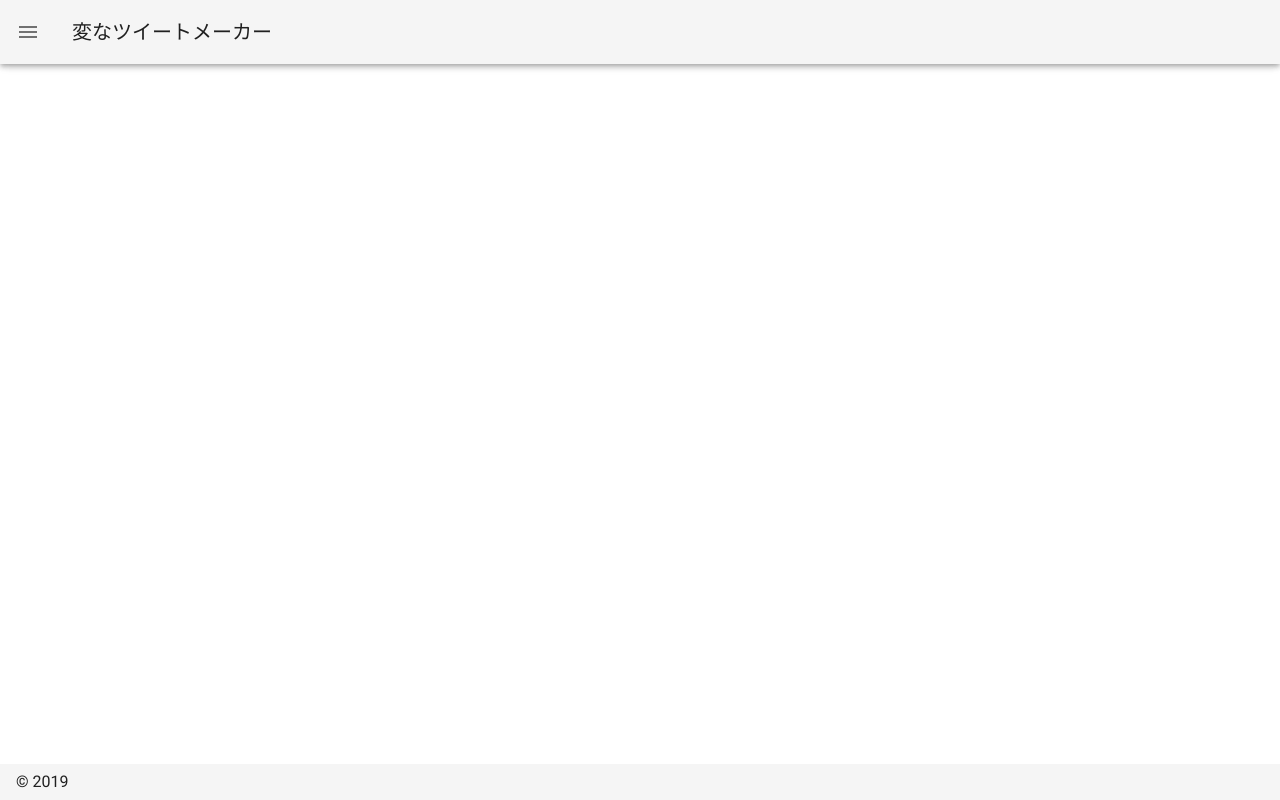
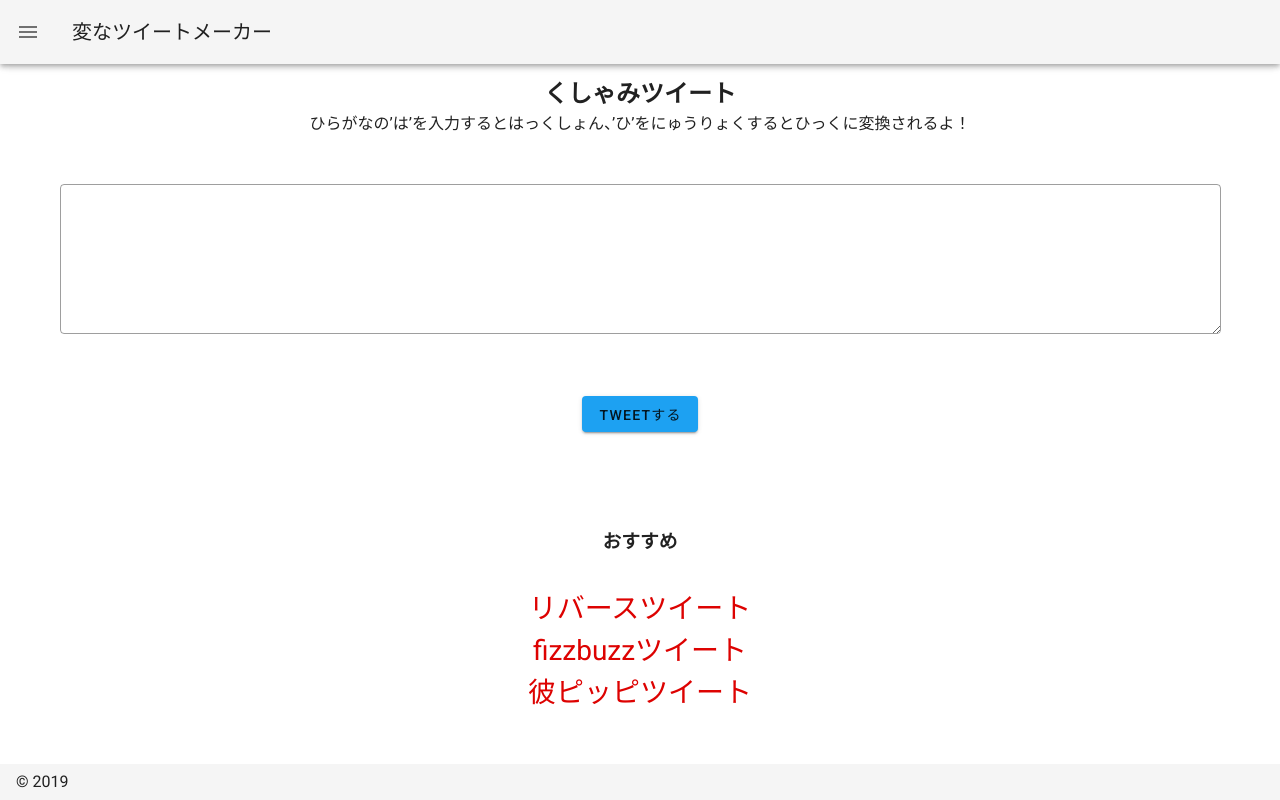
Before and after one commit to harukitosa/strange-tweet-maker, a Nuxt app: page /kushami in a window 1280 px wide. Before the commit this address had no page. Built offline with nearby package versions, Linux system fonts and the light colour scheme.

Commit message:
commit!!

```diff
--- /dev/null
+++ b/components/Favorite.vue
@@ -0,0 +1,28 @@
+<template>
+    <div class="favorite">
+        <h3>おすすめ</h3>
+        <nuxt-link class="link" to="/inspire">リバースツイート</nuxt-link>
+        <nuxt-link class="link" to="/fizbuzz">fizzbuzzツイート</nuxt-link>
+        <nuxt-link class="link" to="/karepip">彼ピッピツイート</nuxt-link>
+    </div>
+</template>
+
+<style scoped>
+.favorite {
+    max-width: 600px;
+    width: 100vw;
+    margin: auto;
+    display: flex;
+    flex-flow: column nowrap;
+    justify-content: center;
+}
+h3 {
+  margin: 32px auto;
+}
+.link {
+    text-decoration: none;
+    margin: auto;
+    font-size: 28px;
+    color: #dd0201;
+}
+</style>
--- a/layouts/default.vue
+++ b/layouts/default.vue
@@ -35,6 +35,7 @@
     <v-content>
       <v-container>
         <nuxt />
+        <Favorite/>
       </v-container>
     </v-content>
     <v-navigation-drawer
@@ -64,6 +65,7 @@
 </template>
 
 <script>
+import Favorite from '../components/Favorite.vue'
 export default {
   data () {
     return {
@@ -105,6 +107,11 @@ export default {
           icon: 'mdi-chart-bubble',
           title: 'タヌキツイート',
           to: '/tanuki'
+        },
+        {
+          icon: 'mdi-chart-bubble',
+          title: 'くしゃみツイート',
+          to: '/kushami'
         }
       ],
       miniVariant: false,
@@ -112,6 +119,9 @@ export default {
       rightDrawer: false,
       title: '変なツイートメーカー'
     }
+  },
+  components: {
+    Favorite
   }
 }
 </script>
--- a/pages/index.vue
+++ b/pages/index.vue
@@ -8,8 +8,9 @@
                 <nuxt-link class="link" to="/karepip">- 彼ピッピツイート</nuxt-link>
                 <nuxt-link class="link" to="/inspire">- リバースツイート</nuxt-link>
                 <nuxt-link class="link" to="/bug">- 一つ飛ばしツイート</nuxt-link>
+                <nuxt-link class="link" to="/tanuki">- タヌキツイート</nuxt-link>
                 <nuxt-link class="link" to="/fizbuzz">- fizzbuzzツイート</nuxt-link>
-                <nuxt-link class="link" to="/tanuki">- タヌキツイート</nuxt-link>
+                <nuxt-link class="link" to="/kushami">- くしゃみツイート</nuxt-link>
             </div>
         </v-flex>
     </v-layout>
--- /dev/null
+++ b/pages/kushami.vue
@@ -0,0 +1,48 @@
+<template>
+    <v-layout>
+        <v-flex class="text-center">
+            <h2>くしゃみツイート</h2>
+            <p>ひらがなの’は’を入力するとはっくしょん、’ひ’をにゅうりょくするとひっくに変換されるよ！
+            </p>
+            <v-textarea outlined v-model="message" class="mt-12 mb-8"></v-textarea>
+            <v-btn class="mb-12" color="#1DA1F2" @click="popUpTweetWindow()">tweetする</v-btn>
+            <p>{{reverse}}</p>
+        </v-flex>
+    </v-layout>
+</template>
+
+<script>
+export default {
+    name: 'home',
+    components: {
+
+    },
+    data() {
+        return {
+            message: ''
+        }
+    },
+    computed: {
+        reverse: function() {
+            var str = '';
+            for (var i = 0; i < this.message.length; i++) {
+                if(this.message[i] == 'は' || this.message[i] == 'ハ') {
+                    str += 'ハックション'
+                } else if (this.message[i] == 'ひ' || this.message[i] == '匕'){
+                    str+='ひっく'
+                } else {
+                    str+=this.message[i]
+                }
+            }
+            return str;
+        }
+    },
+    methods: {
+        popUpTweetWindow() {
+            const url = `https://twitter.com/intent/tweet?text=${this.reverse}+%20%23変なツイートメーカー&url=https://strange-tweet-maker.com/kushami`
+            const option = 'status=1'
+            window.open(url, 'twitter', option)
+        },
+    }
+}
+</script>
```
